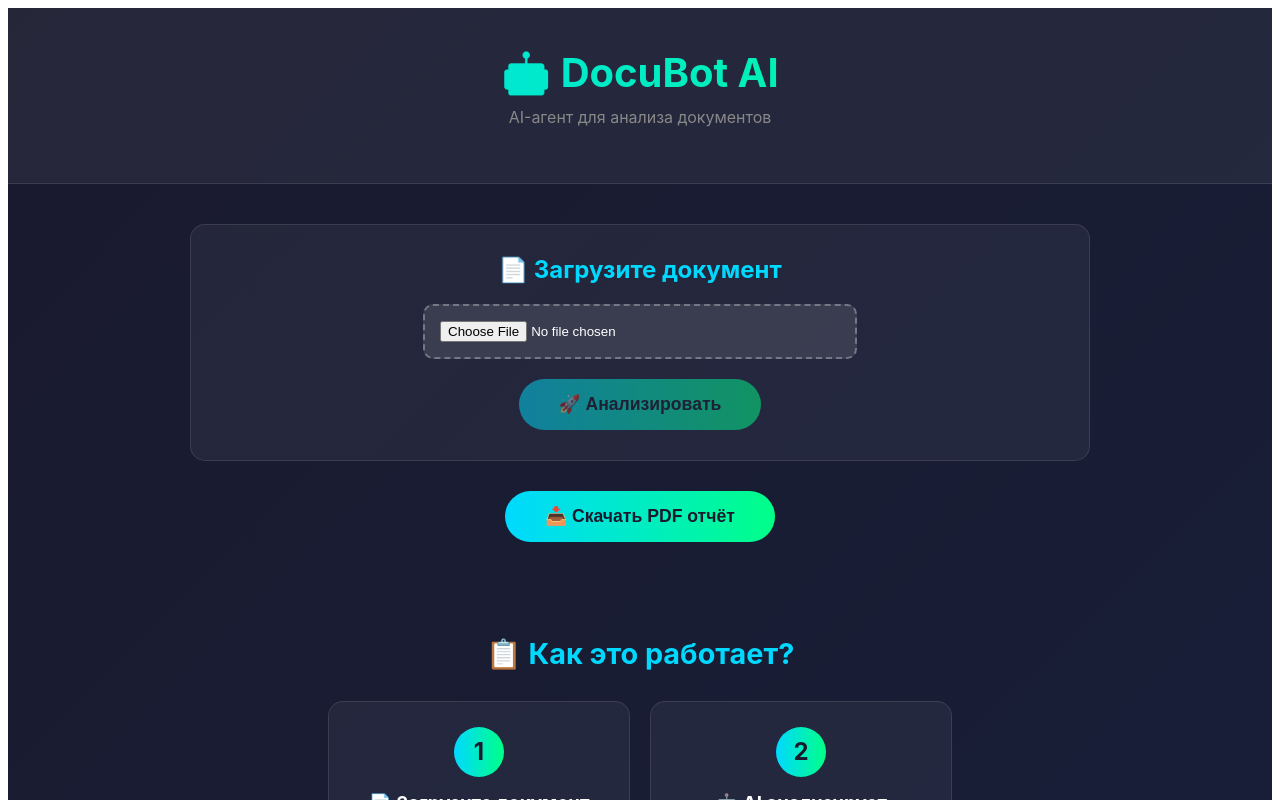
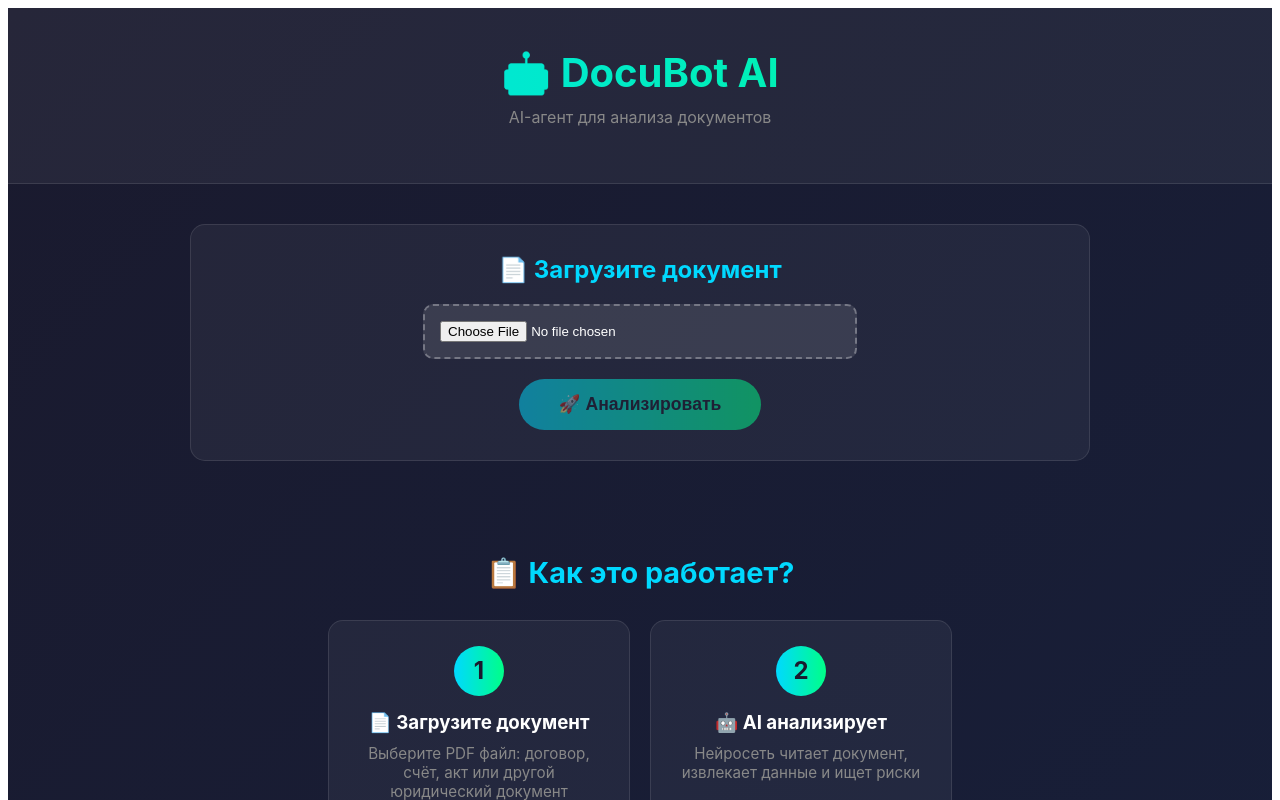
Before and after one commit to wadim129-cyber/docubot, a Next.js app in the folder frontend/: page / in a window 1280 px wide. Shown: the top 800 px of the page. Built offline with nearby package versions, Linux system fonts and the light colour scheme.

Commit message:
Fix: Complete working code with PDF export using html2pdf

```diff
--- a/frontend/app/page.tsx
+++ b/frontend/app/page.tsx
@@ -2,7 +2,7 @@
 
 import { useState } from 'react';
 import axios from 'axios';
-import jsPDF from 'jspdf';
+import html2pdf from 'html2pdf.js';
 
 const API_URL = 'https://docubot-production-043f.up.railway.app';
 
@@ -46,142 +46,21 @@ export default function Home() {
       setLoading(false);
     }
   };
+
   const handleExportPDF = () => {
-  if (!result || result.status !== 'success') return;
+    const element = document.querySelector('.results');
+    if (!element) return;
 
-  const doc = new jsPDF();
-  const data = result.result;
-
-  // Добавляем поддержку кириллицы через кастомный шрифт
-  // Используем стандартный шрифт с кодировкой Windows-1251
-  doc.addFileToVFS('Roboto-Regular.ttf', '');
-  doc.addFont('Roboto-Regular.ttf', 'Roboto', 'normal');
-
-  // Временное решение: используем транслитерацию или упрощённый текст
-  const cyrillicText = (text: string) => {
-    // Простая замена для базовой поддержки
-    return text;
+    const opt = {
+      margin: [10, 10, 10, 10],
+      filename: `docubot-analysis-${new Date().toISOString().slice(0, 10)}.pdf`,
+      image: { type: 'jpeg', quality: 0.98 },
+      html2canvas: { scale: 2, useCORS: true, letterRendering: true },
+      jsPDF: { unit: 'mm', format: 'a4', orientation: 'portrait' },
+      pagebreak: { mode: ['avoid-all', 'css', 'legacy'] }
     };
 
-  // Заголовок
-  doc.setFillColor(26, 26, 46);
-  doc.rect(0, 0, 210, 40, 'F');
-  doc.setTextColor(255, 255, 255);
-  doc.setFontSize(20);
-  doc.text('DocuBot AI - Analysis Results', 105, 20, { align: 'center' });
-  doc.setFontSize(11);
-  doc.text(`Date: ${new Date().toLocaleDateString('ru-RU')}`, 105, 30, { align: 'center' });
-
-  let yPos = 55;
-
-  // Основная информация
-  doc.setTextColor(0, 217, 255);
-  doc.setFontSize(14);
-  doc.text('Basic Information', 14, yPos);
-  yPos += 10;
-
-  doc.setTextColor(0, 0, 0);
-  doc.setFontSize(10);
-  doc.text(`Document Type: ${data.extracted_data.document_type}`, 14, yPos);
-  yPos += 6;
-  doc.text(`Subtype: ${data.extracted_data.document_subtype || 'N/A'}`, 14, yPos);
-  yPos += 6;
-  doc.text(`Parties: ${data.extracted_data.parties?.join(', ') || 'N/A'}`, 14, yPos);
-  yPos += 6;
-  doc.text(`Amount: ${data.extracted_data.total_amount ? `${data.extracted_data.total_amount.toLocaleString('ru-RU')} ${data.extracted_data.currency || 'RUB'}` : 'Not specified'}`, 14, yPos);
-  yPos += 10;
-
-  // Финансовые условия
-  if (data.extracted_data.financial_terms && Object.values(data.extracted_data.financial_terms).some(v => v)) {
-    doc.setTextColor(0, 217, 255);
-    doc.setFontSize(14);
-    doc.text('Financial Terms', 14, yPos);
-    yPos += 10;
-
-    doc.setTextColor(0, 0, 0);
-    doc.setFontSize(10);
-    if (data.extracted_data.financial_terms.interest_rate) {
-      doc.text(`Interest Rate: ${data.extracted_data.financial_terms.interest_rate}`, 14, yPos);
-      yPos += 6;
-    }
-    if (data.extracted_data.financial_terms.loan_term) {
-      doc.text(`Term: ${data.extracted_data.financial_terms.loan_term}`, 14, yPos);
-      yPos += 6;
-    }
-    if (data.extracted_data.financial_terms.penalties) {
-      doc.text(`Penalties: ${data.extracted_data.financial_terms.penalties}`, 14, yPos);
-      yPos += 6;
-    }
-    yPos += 5;
-  }
-
-  // Риски
-  doc.setTextColor(255, 165, 0);
-  doc.setFontSize(14);
-  doc.text(`Risks (${data.risk_flags?.length || 0})`, 14, yPos);
-  yPos += 10;
-
-  doc.setTextColor(0, 0, 0);
-  doc.setFontSize(10);
-  if (data.risk_flags && data.risk_flags.length > 0) {
-    data.risk_flags.forEach((flag: any) => {
-      const riskText = `${flag.level?.toUpperCase()} - ${flag.category}: ${flag.description}`;
-      const splitText = doc.splitTextToSize(riskText, 180);
-      doc.text(splitText, 14, yPos);
-      yPos += splitText.length * 6;
-    });
-  } else {
-    doc.text('No risks detected', 14, yPos);
-    yPos += 6;
-  }
-  yPos += 5;
-
-  // Рекомендации
-  doc.setTextColor(0, 255, 136);
-  doc.setFontSize(14);
-  doc.text('Recommendations', 14, yPos);
-  yPos += 10;
-
-  doc.setTextColor(0, 0, 0);
-  doc.setFontSize(10);
-  if (data.action_items && data.action_items.length > 0) {
-    data.action_items.forEach((item: string, index: number) => {
-      doc.text(`${index + 1}. ${item}`, 14, yPos);
-      yPos += 6;
-    });
-  } else {
-    doc.text('No recommendations', 14, yPos);
-    yPos += 6;
-  }
-  yPos += 5;
-
-  // Резюме
-  doc.setTextColor(0, 217, 255);
-  doc.setFontSize(14);
-  doc.text('Summary', 14, yPos);
-  yPos += 10;
-
-  doc.setTextColor(0, 0, 0);
-  doc.setFontSize(10);
-  const summaryText = doc.splitTextToSize(data.summary || 'No summary', 180);
-  doc.text(summaryText, 14, yPos);
-  yPos += summaryText.length * 6 + 5;
-
-  // Уверенность
-  doc.text(`AI Confidence: ${(data.confidence_score * 100).toFixed(0)}%`, 14, yPos);
-  yPos += 15;
-
-  // Футер
-  doc.setFillColor(26, 26, 46);
-  const pageHeight = doc.internal.pageSize.height;
-  doc.rect(0, pageHeight - 20, 210, 20, 'F');
-  doc.setTextColor(136, 136, 136);
-  doc.setFontSize(9);
-  doc.text('© 2026 DocuBot AI • Not legal advice', 105, pageHeight - 10, { align: 'center' });
-  doc.text('https://docubot-three.vercel.app', 105, pageHeight - 5, { align: 'center' });
-
-  // Сохраняем PDF
-  doc.save(`docubot-analysis-${new Date().toISOString().slice(0, 10)}.pdf`);
+    html2pdf().set(opt).from(element).save();
   };
 
   return (
@@ -314,14 +193,15 @@ export default function Home() {
               <p>{result.result.summary}</p>
               <p><strong>Уверенность:</strong> {(result.result.confidence_score * 100).toFixed(0)}%</p>
             </div>
-          </div>
-        )}
+
             {/* ===== КНОПКА ЭКСПОРТА ===== */}
             <div className="export-section">
               <button onClick={handleExportPDF} className="export-btn">
                 📥 Скачать PDF отчёт
               </button>
             </div>
+          </div>
+        )}
 
         {/* ===== СЕКЦИЯ: КАК ЭТО РАБОТАЕТ ===== */}
         <section className="how-it-works">
@@ -681,16 +561,6 @@ export default function Home() {
           font-weight: 500;
         }
 
-        /* ===== АДАПТИВНОСТЬ ===== */
-        @media (max-width: 768px) {
-          .steps { flex-direction: column; align-items: center; }
-          .benefits-grid { grid-template-columns: 1fr; }
-          .App-header h1 { font-size: 2em; }
-        }
-        @media (max-width: 600px) {
-          .result-card { padding: 20px; }
-          .result-card h3 { font-size: 1.2em; }
-        }
         /* ===== EXPORT BUTTON ===== */
         .export-section {
           text-align: center;
@@ -717,6 +587,17 @@ export default function Home() {
         .export-btn:active {
           transform: translateY(0);
         }
+
+        /* ===== АДАПТИВНОСТЬ ===== */
+        @media (max-width: 768px) {
+          .steps { flex-direction: column; align-items: center; }
+          .benefits-grid { grid-template-columns: 1fr; }
+          .App-header h1 { font-size: 2em; }
+        }
+        @media (max-width: 600px) {
+          .result-card { padding: 20px; }
+          .result-card h3 { font-size: 1.2em; }
+        }
       `}</style>
     </div>
   );
--- a/frontend/package.json
+++ b/frontend/package.json
@@ -8,6 +8,7 @@
   },
   "dependencies": {
     "axios": "^1.13.5",
+    "html2pdf.js": "^0.14.0",
     "jspdf": "^4.2.0",
     "jspdf-autotable": "^5.0.7",
     "next": "^14.1.0",
```
Also changed, not shown: 1 other file (tests, documents, lock files or other folders). Lines whose indentation alone changed are shown as unchanged.
